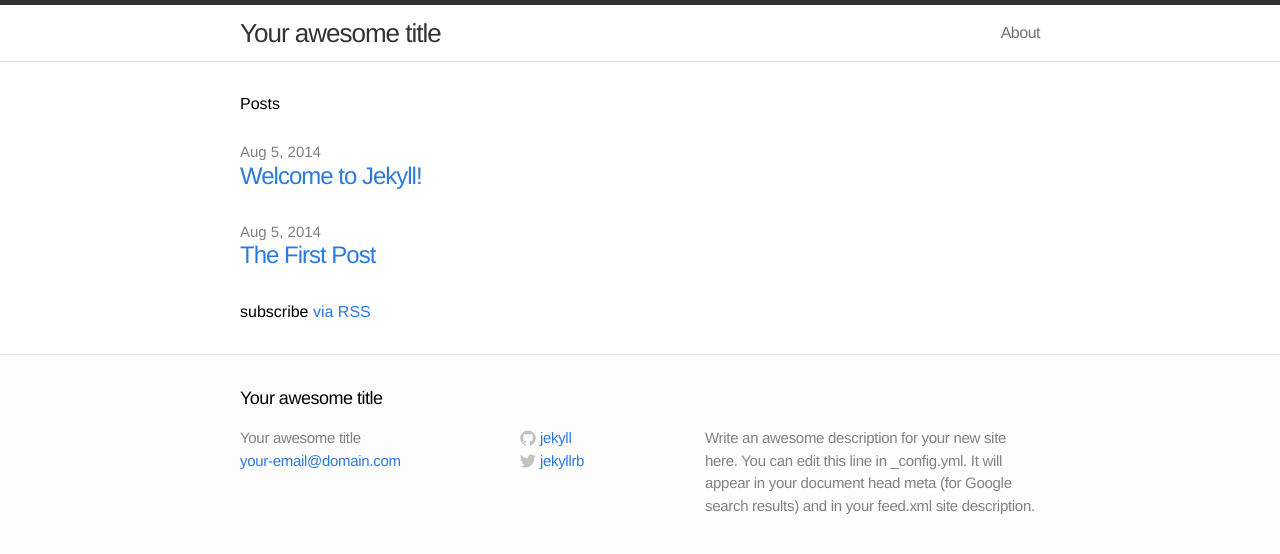
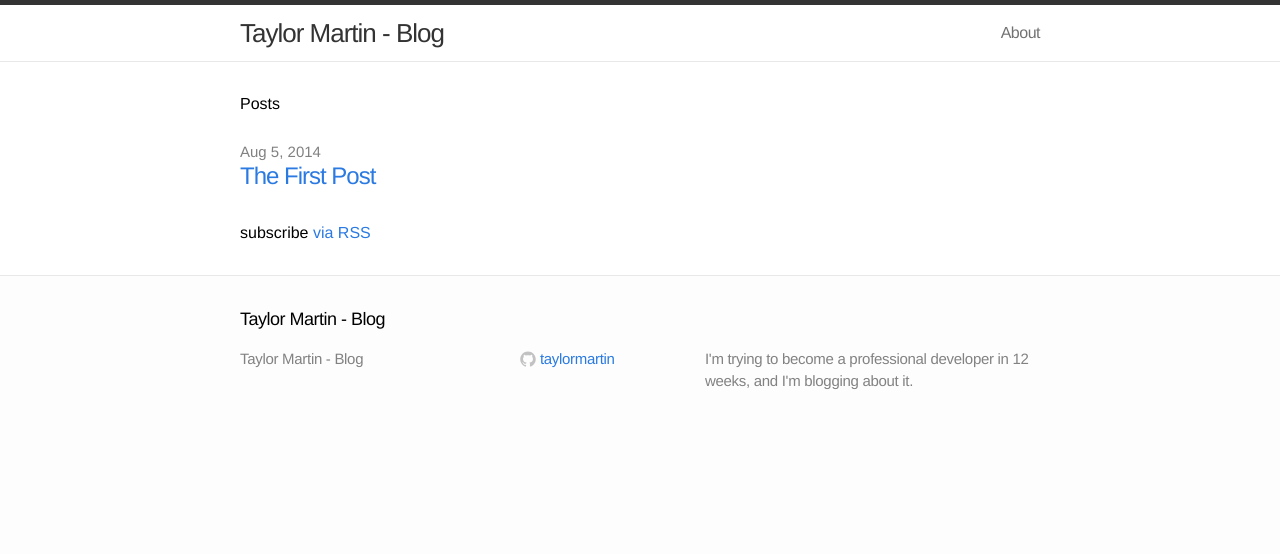
Before and after one commit to taylormartin/taylormartin.github.io, a Jekyll site: the page built from index.html, in a window 1280 px wide. Shown: the top 554 px of the page. Built offline with Jekyll 4.4.1, drawn with Linux system fonts in a browser that asks for light colours.

Commit message:
working on the blog

```diff
--- a/_config.yml
+++ b/_config.yml
@@ -1,11 +1,11 @@
 # Site settings
-title: Your awesome title
-email: your-email@domain.com
-description: "Write an awesome description for your new site here. You can edit this line in _config.yml. It will appear in your document head meta (for Google search results) and in your feed.xml site description."
+title: Taylor Martin - Blog
+email:
+description: "I'm trying to become a professional developer in 12 weeks, and I'm blogging about it."
 baseurl: ""
-url: "http://yourdomain.com"
-twitter_username: jekyllrb
-github_username:  jekyll
+url: "taylormartin.github.io"
+twitter_username:
+github_username:  taylormartin
 
 # Build settings
 markdown: kramdown
```
Also changed, not shown: _posts/2014-08-05-welcome-to-jekyll.markdown (deleted, +0 -24 lines), _layouts/default.html (line endings or trailing spaces), _layouts/page.html (line endings or trailing spaces), _layouts/post.html (line endings or trailing spaces), 3 other files.
